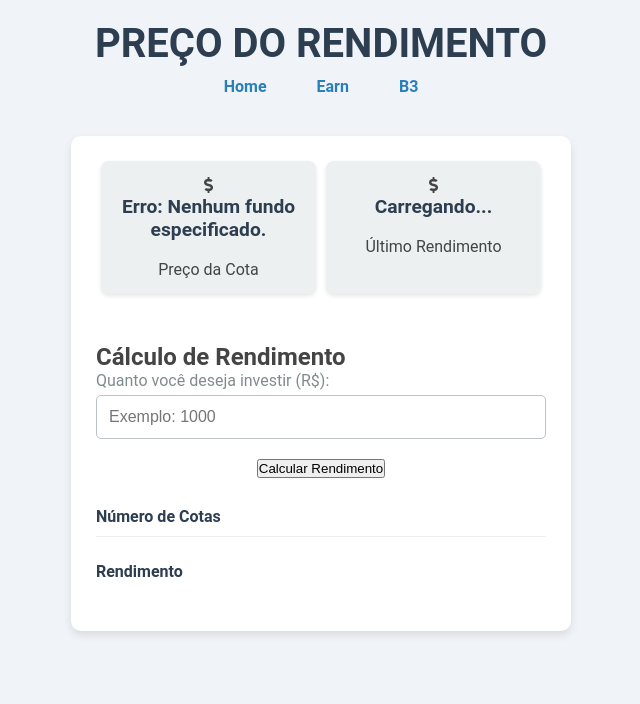
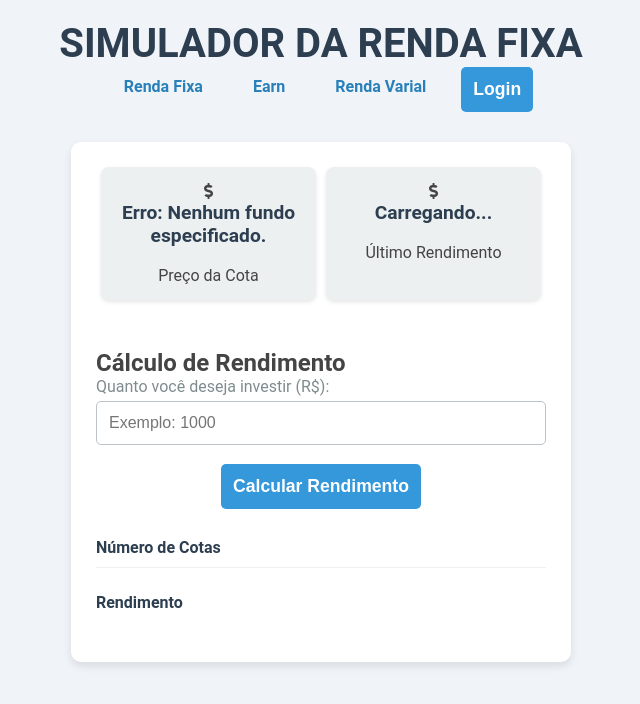
Before and after one commit to onomed25/Simulador, a plain HTML site: page html/Rendimento.html in a window 1280 px wide. Shown: the whole page, without its empty margins (319-959 px from the left). Drawn offline with Linux system fonts and the light colour scheme.

Commit message:
Add files via upload

```diff
--- a/html/Rendimento.html
+++ b/html/Rendimento.html
@@ -5,17 +5,25 @@
     <meta name="viewport" content="width=device-width, initial-scale=1.0">
     <title>Preço e Último Rendimento</title>
     <link rel="stylesheet" href="/css/styles.css">
+    <link rel="stylesheet" href="/css/styles_menu.css">
     <link rel="stylesheet" href="https://cdnjs.cloudflare.com/ajax/libs/font-awesome/5.15.3/css/all.min.css">
 </head>
 <body>
+    <header>
+        <div class="header-container">
+            <h1>Simulador Da Renda Fixa</h1>
+            <!-- Botão de menu hambúrguer -->
+            <button class="menu-toggle" aria-label="Abrir menu">
+             <i class='fas fa-bars' style='color:#969696'></i><!-- Ícone de hambúrguer -->
+            </button>
+            <nav>
+                <a href="/index.html" >Renda Fixa</a>
+                <a href="/html/earn.html">Earn</a>
+                <a href="/html/b3.html">Renda Varial</a>
+                <button class="login-button">Login</button>
+            </nav>
 
-    <header>
-        <h1>Preço Do Rendimento</h1>
-        <nav>
-            <a href="/index.html">Home</a>
-            <a href="/html/earn.html">Earn</a>
-            <a href="/html/b3.html">B3</a>
-        </nav>
+        </div>
     </header>
 
     <main>
@@ -140,6 +148,6 @@
 
         carregarInformacoes();
     </script>
-
+    <script src="/JS/script_menu.js"></script>
 </body>
 </html>
```
